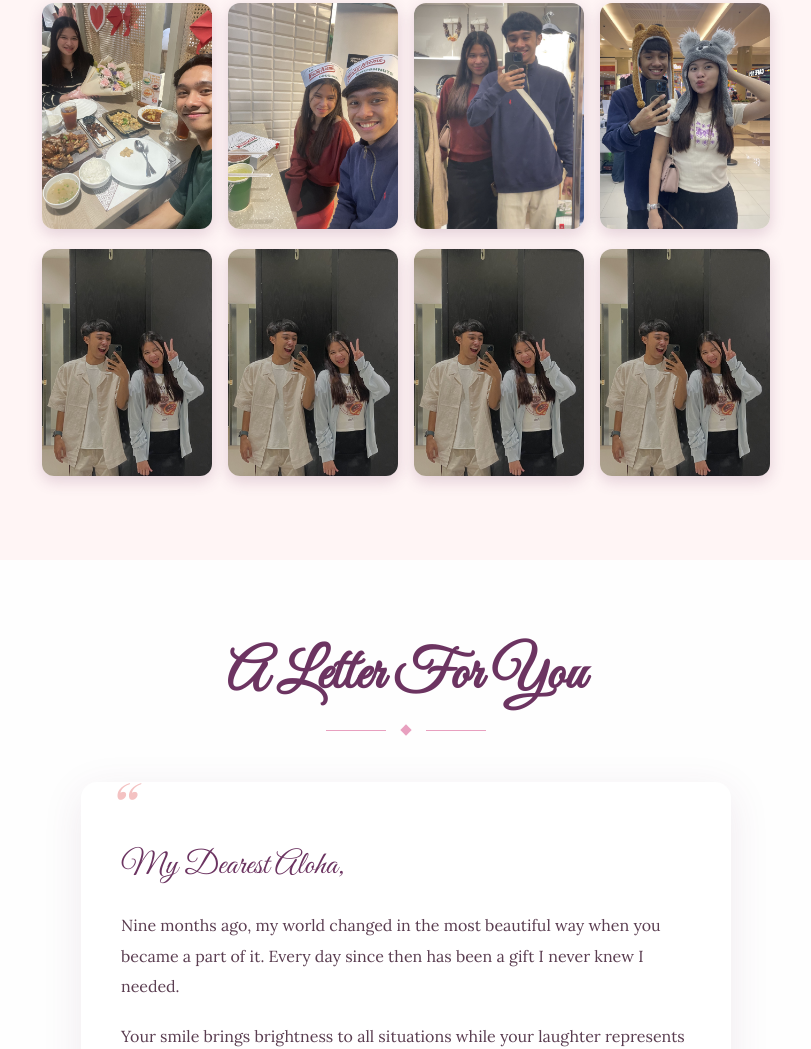
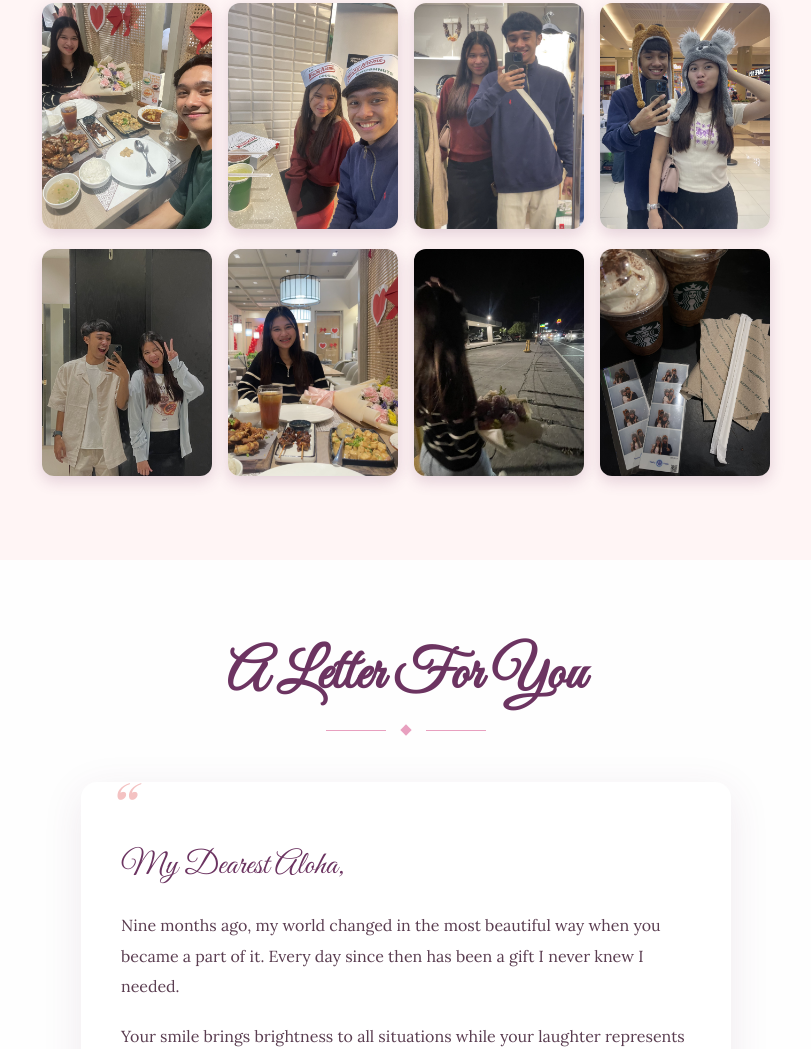
Before and after one commit to isaaccornita/9th-lohazack, a plain HTML site: page index.html in a window 1280 px wide. Shown: the part 1400-2449 px from the top of the page, without its empty margins (234-1045 px from the left). Drawn offline with nearby package versions, Linux system fonts and the light colour scheme; a web font is replaced by a local one.

Commit message:
index.html

```diff
--- a/index.html
+++ b/index.html
@@ -131,9 +131,9 @@
       <div class="gallery-item"><img src="images/photo3.jpg" alt="Picture 3" style="width:170px; border-radius:12px; box-shadow:0 5px 15px rgba(108,52,97,0.2);"></div>
       <div class="gallery-item"><img src="images/photo4.jpg" alt="Picture 4" style="width:170px; border-radius:12px; box-shadow:0 5px 15px rgba(108,52,97,0.2);"></div>
       <div class="gallery-item"><img src="images/photo5.jpg" alt="Picture 5" style="width:170px; border-radius:12px; box-shadow:0 5px 15px rgba(108,52,97,0.2);"></div>
-      <div class="gallery-item"><img src="images/photo5.jpg" alt="Picture 6" style="width:170px; border-radius:12px; box-shadow:0 5px 15px rgba(108,52,97,0.2);"></div>
-      <div class="gallery-item"><img src="images/photo5.jpg" alt="Picture 7" style="width:170px; border-radius:12px; box-shadow:0 5px 15px rgba(108,52,97,0.2);"></div>
-      <div class="gallery-item"><img src="images/photo5.jpg" alt="Picture 8" style="width:170px; border-radius:12px; box-shadow:0 5px 15px rgba(108,52,97,0.2);"></div>
+      <div class="gallery-item"><img src="images/photo6.jpg" alt="Picture 6" style="width:170px; border-radius:12px; box-shadow:0 5px 15px rgba(108,52,97,0.2);"></div>
+      <div class="gallery-item"><img src="images/photo7.jpg" alt="Picture 7" style="width:170px; border-radius:12px; box-shadow:0 5px 15px rgba(108,52,97,0.2);"></div>
+      <div class="gallery-item"><img src="images/photo8.jpg" alt="Picture 8" style="width:170px; border-radius:12px; box-shadow:0 5px 15px rgba(108,52,97,0.2);"></div>
     </div>
 
   </section>
```
